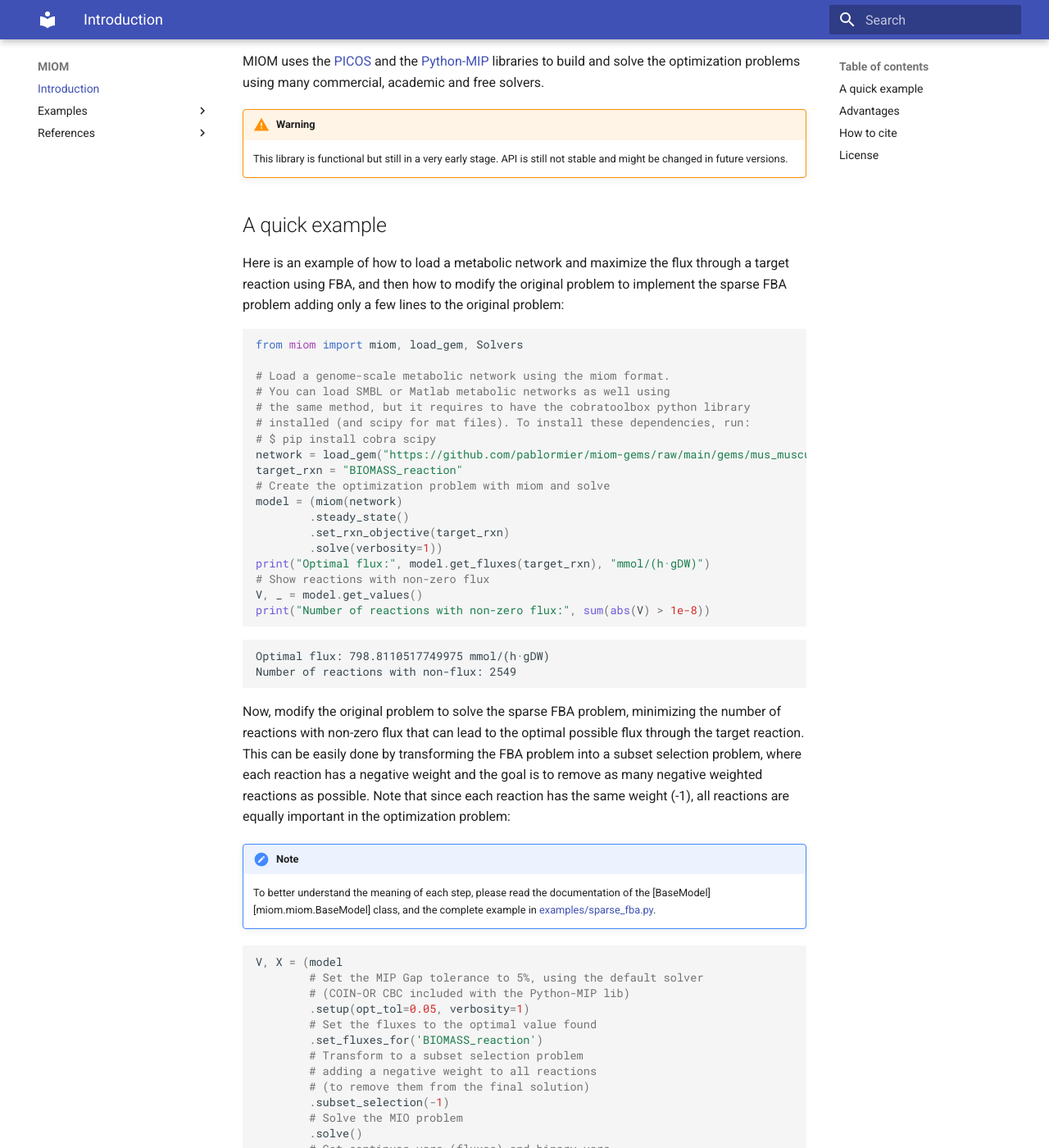
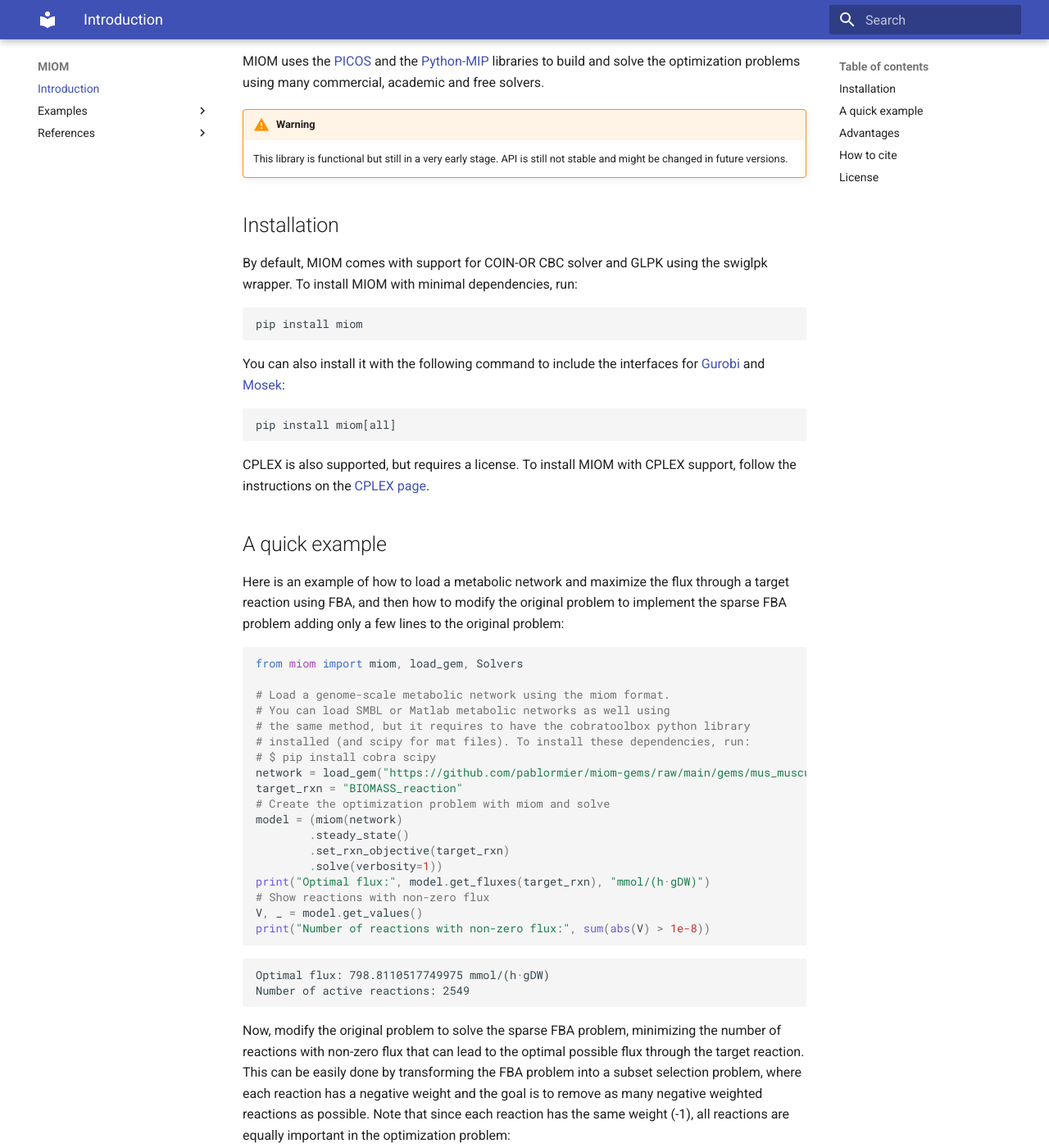
Before and after one commit to MetExplore/miom, an MkDocs documentation site: the page built from docs/index.md, in a window 1280 px wide and 1400 px high, scrolled down 447 px. Shown: the whole window at 82% size. Built offline with MkDocs 1.6.1 and Material for MkDocs 9.7.7, drawn with Linux system fonts in a browser that asks for light colours.

````diff
--- a/docs/index.md
+++ b/docs/index.md
@@ -10,6 +10,22 @@ MIOM uses the [PICOS](https://picos-api.gitlab.io/picos/) and the [Python-MIP](h
 
 !!! warning
      This library is functional but still in a very early stage. API is still not stable and might be changed in future versions.
+
+## Installation
+
+By default, MIOM comes with support for COIN-OR CBC solver and GLPK using the swiglpk wrapper. To install MIOM with minimal dependencies, run:
+
+```
+pip install miom
+```
+
+You can also install it with the following command to include the interfaces for [Gurobi](https://www.gurobi.com/downloads) and [Mosek](https://www.mosek.com/downloads/):
+
+```
+pip install miom[all]
+```
+
+CPLEX is also supported, but requires a license. To install MIOM with CPLEX support, follow the instructions on the [CPLEX page](https://www.ibm.com/docs/en/icos/12.8.0.0?topic=cplex-setting-up-python-api).
 
 ## A quick example
 
@@ -38,7 +54,7 @@ print("Number of reactions with non-zero flux:", sum(abs(V) > 1e-8))
 
 ```
 Optimal flux: 798.8110517749975 mmol/(h·gDW)
-Number of reactions with non-flux: 2549
+Number of active reactions: 2549
 ```
 
 Now, modify the original problem to solve the sparse FBA problem, minimizing the number of reactions with non-zero flux that can lead to the optimal possible flux through the target reaction. This can be easily done by transforming the FBA problem into a subset selection problem, where each reaction has a negative weight and the goal is to remove as many negative weighted reactions as possible. Note that since each reaction has the same weight (-1), all reactions are equally important in the optimization problem:
````
Also changed, not shown: README.md (+21 -4 lines), pyproject.toml (+7 -8 lines), 2 other files.
